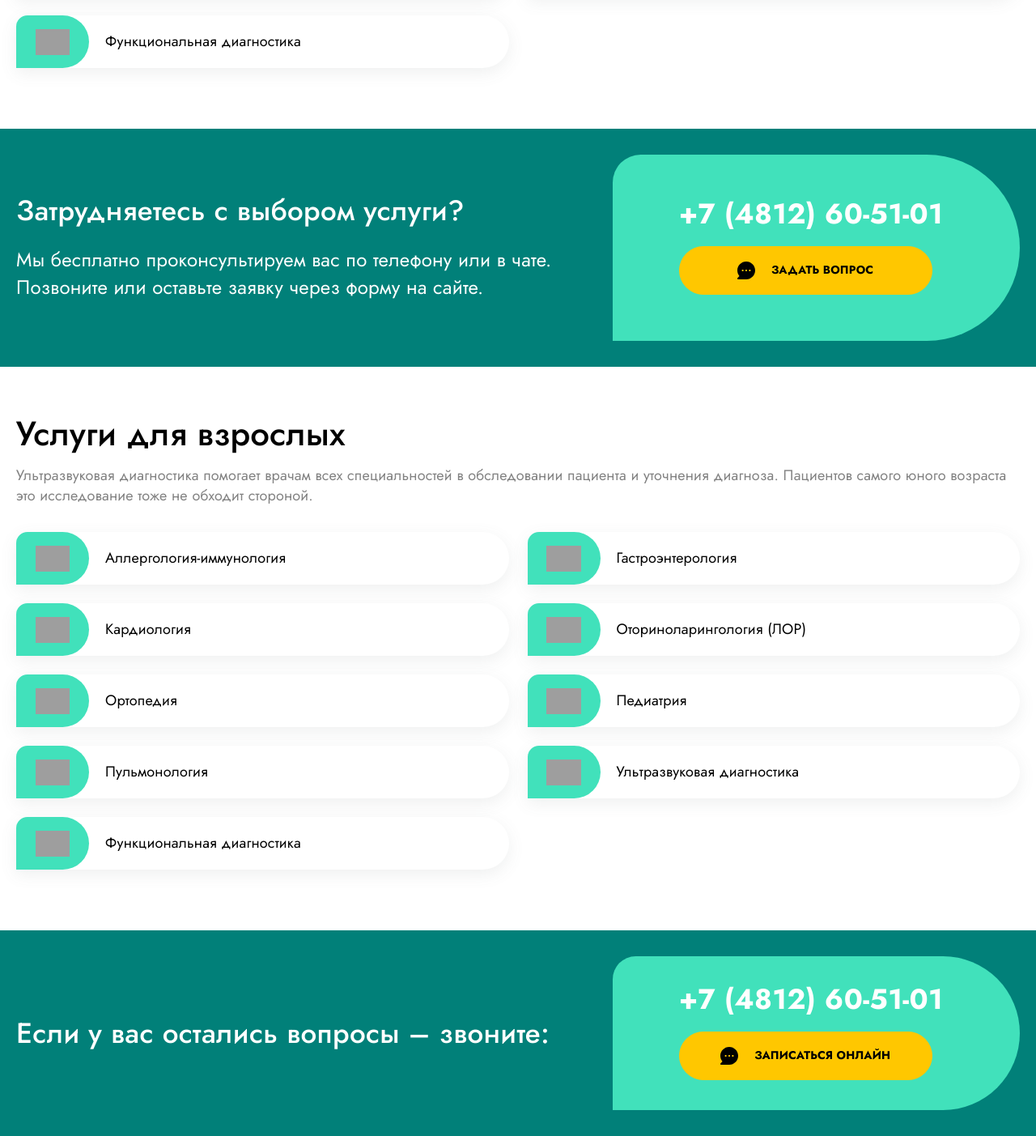
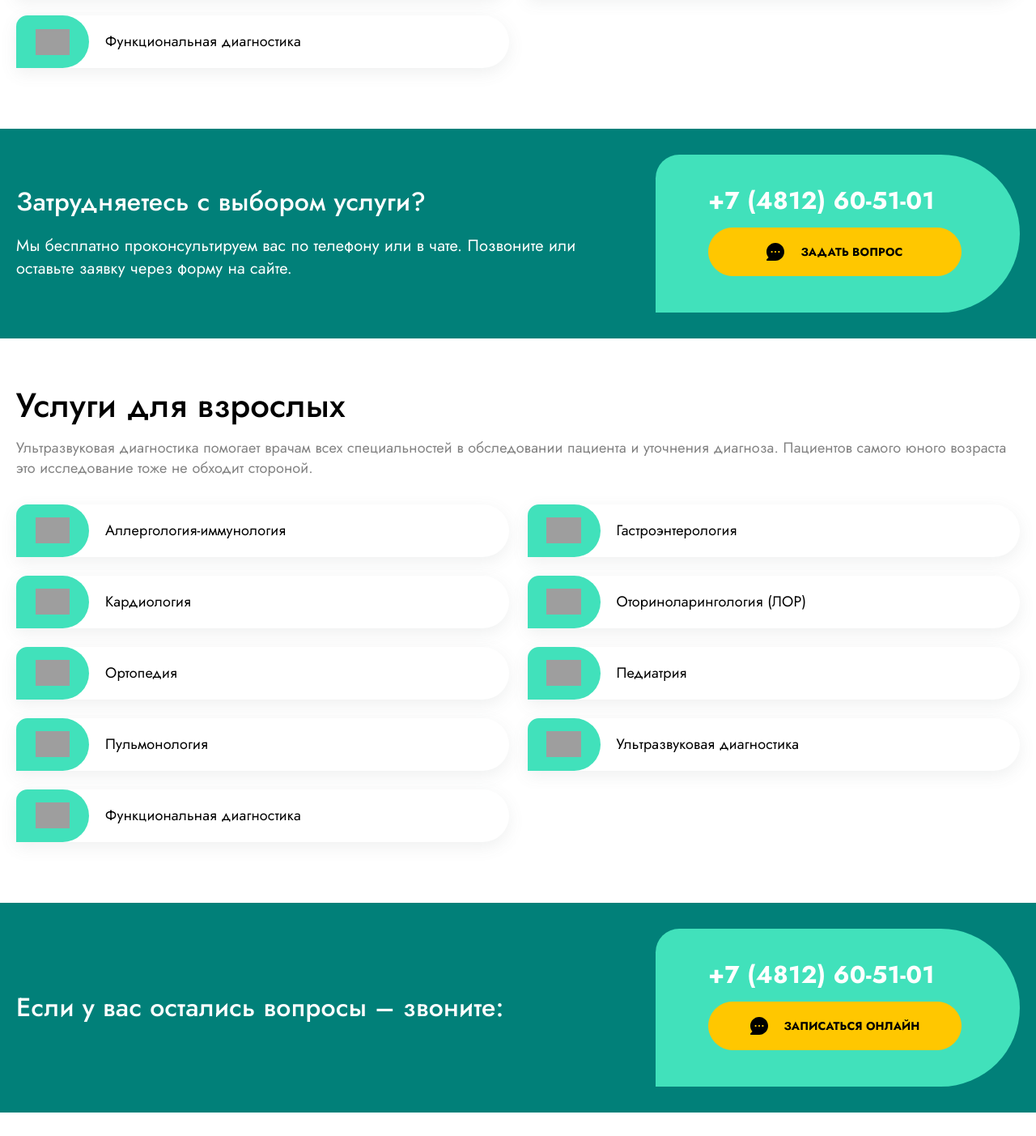
Before and after one commit to yurkaronin/uzi-plus, a PHP site: page /home.html in a window 1280 px wide. Shown: the part 2627-4030 px from the top of the page at 81% size. After the commit the page ends 4001 px from the top, so only its background shows below. Run offline with PHP 8.4, Linux system fonts and the light colour scheme; grey boxes are pictures that could not be loaded.

Commit message:
Адаптив промо блока

```diff
--- a/css/sections/_promo.scss
+++ b/css/sections/_promo.scss
@@ -5,7 +5,7 @@
 
   .wrapper {
     display: grid;
-    grid-template-columns: 7fr 5fr;
+    grid-template-columns: 1fr 530px;
     gap: 32px;
     align-items: center;
   }
@@ -17,7 +17,7 @@
     line-height: 1.1;
     letter-spacing: 0.01em;
     margin: 0;
-    margin-bottom: 25px;
+    margin-bottom: 0.7em;
 
     &--clear {
       margin: 0;
@@ -38,6 +38,7 @@
     background: #41E1BB;
     border-radius: 60px 200px 200px 0px;
     padding: 54px 82px 57px;
+
     &--mod {
       padding: 34px 74px 37px 82px;
     }
@@ -49,7 +50,7 @@
     line-height: 1.1;
     letter-spacing: 0.01em;
     display: block;
-    margin-bottom: 20px;
+    margin-bottom: 0.57em;
 
     color: #FFFFFF;
   }
@@ -59,4 +60,104 @@
     width: 100%;
     max-width: 313px;
   }
+
+  @media (max-width: 1440px) {
+    .wrapper {
+      grid-template-columns: 1fr 450px;
+    }
+
+    .title {
+      font-size: 32px;
+    }
+
+    .subtitle {
+      font-size: 20px;
+    }
+
+    a[href^="tel:"] {
+      font-size: 30px;
+    }
+
+    &__call {
+      padding: 40px 65px 45px;
+    }
+  }
+
+  @media (max-width: 1024px) {
+    .wrapper {
+      grid-template-columns: 1fr 360px;
+    }
+
+    a[href^="tel:"] {
+      font-size: 26px;
+    }
+
+    .button {
+      height: 50px;
+      width: 100%;
+      max-width: max-content;
+      padding: 25px 35px
+    }
+
+    &__call {
+      padding: 32px 45px;
+    }
+
+    .button--icon {
+      gap: 8px;
+
+      svg {
+        width: 18px;
+      }
+    }
+  }
+
+  @media (max-width: 768px) {
+    .wrapper {
+      grid-template-columns: 1fr;
+    }
+
+    &__call {
+      display: flex;
+      align-items: center;
+      gap: 32px;
+      max-width: max-content;
+
+    }
+
+    a[href^="tel:"] {
+      margin-bottom: 0;
+    }
+  }
+
+  @media (max-width: 650px) {
+    &__call {
+      flex-direction: column;
+      gap: 12px;
+      margin: 0 auto;
+    }
+
+  }
+
+  @media (max-width: 425px) {
+    .title {
+      font-size: 26px;
+    }
+
+    .subtitle {
+      font-size: 18px;
+    }
+
+    a[href^="tel:"] {
+      font-size: 22px;
+    }
+
+    &__call {
+      padding: 26px 35px;
+      width: 100%;
+      max-width: 100%;
+    }
+
+  }
+
 }
--- a/css/style.css
+++ b/css/style.css
@@ -1564,7 +1564,7 @@ input[type=radio].visually-hidden {
 }
 .promo .wrapper {
   display: grid;
-  grid-template-columns: 7fr 5fr;
+  grid-template-columns: 1fr 530px;
   gap: 32px;
   align-items: center;
 }
@@ -1575,7 +1575,7 @@ input[type=radio].visually-hidden {
   line-height: 1.1;
   letter-spacing: 0.01em;
   margin: 0;
-  margin-bottom: 25px;
+  margin-bottom: 0.7em;
 }
 .promo .title--clear {
   margin: 0;
@@ -1602,13 +1602,94 @@ input[type=radio].visually-hidden {
   line-height: 1.1;
   letter-spacing: 0.01em;
   display: block;
-  margin-bottom: 20px;
+  margin-bottom: 0.57em;
   color: #FFFFFF;
 }
 .promo .button {
   height: 60px;
   width: 100%;
   max-width: 313px;
+}
+@media (max-width: 1440px) {
+  .promo .wrapper {
+    grid-template-columns: 1fr 450px;
+  }
+  .promo .title {
+    font-size: 32px;
+  }
+  .promo .subtitle {
+    font-size: 20px;
+  }
+  .promo a[href^="tel:"] {
+    font-size: 30px;
+  }
+  .promo__call {
+    padding: 40px 65px 45px;
+  }
+}
+@media (max-width: 1024px) {
+  .promo .wrapper {
+    grid-template-columns: 1fr 360px;
+  }
+  .promo a[href^="tel:"] {
+    font-size: 26px;
+  }
+  .promo .button {
+    height: 50px;
+    width: 100%;
+    max-width: -webkit-max-content;
+    max-width: -moz-max-content;
+    max-width: max-content;
+    padding: 25px 35px;
+  }
+  .promo__call {
+    padding: 32px 45px;
+  }
+  .promo .button--icon {
+    gap: 8px;
+  }
+  .promo .button--icon svg {
+    width: 18px;
+  }
+}
+@media (max-width: 768px) {
+  .promo .wrapper {
+    grid-template-columns: 1fr;
+  }
+  .promo__call {
+    display: flex;
+    align-items: center;
+    gap: 32px;
+    max-width: -webkit-max-content;
+    max-width: -moz-max-content;
+    max-width: max-content;
+  }
+  .promo a[href^="tel:"] {
+    margin-bottom: 0;
+  }
+}
+@media (max-width: 650px) {
+  .promo__call {
+    flex-direction: column;
+    gap: 12px;
+    margin: 0 auto;
+  }
+}
+@media (max-width: 425px) {
+  .promo .title {
+    font-size: 26px;
+  }
+  .promo .subtitle {
+    font-size: 18px;
+  }
+  .promo a[href^="tel:"] {
+    font-size: 22px;
+  }
+  .promo__call {
+    padding: 26px 35px;
+    width: 100%;
+    max-width: 100%;
+  }
 }
 
 @-webkit-keyframes show-header {
```
Also changed, not shown: 1 other file.
